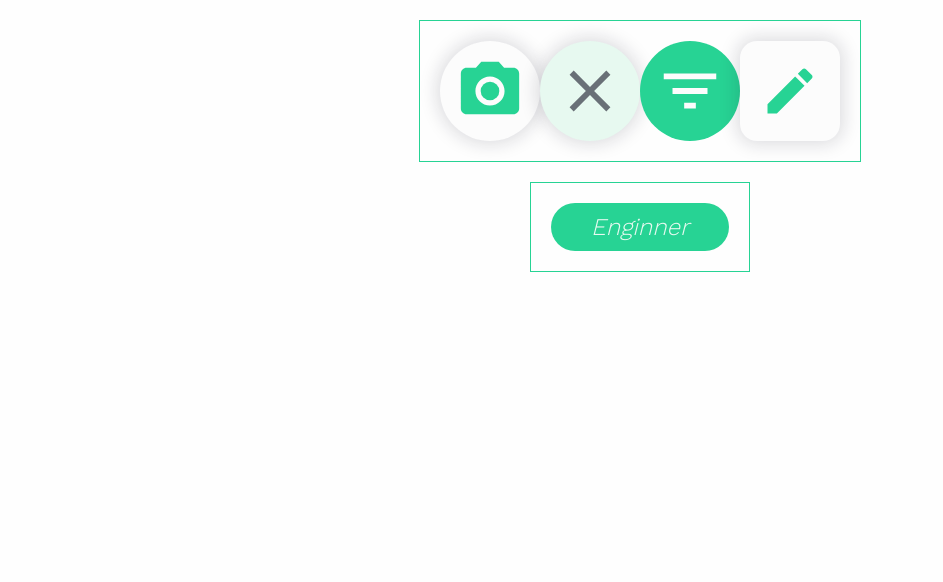
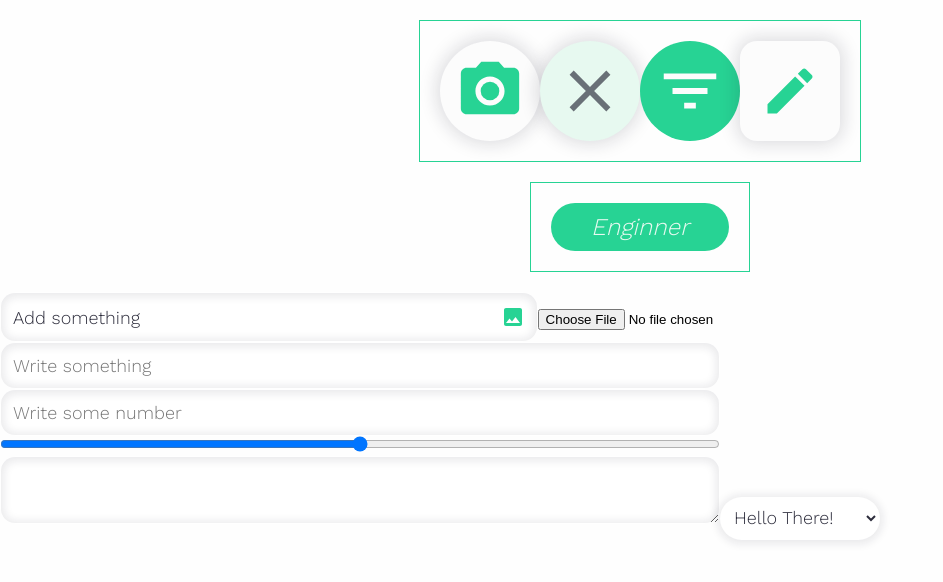
Before and after one commit to platzimaster-wedeal/wefront, a React app: page /draw in a window 1280 px wide. Shown: the top 582 px of the page, without its empty margins (0-943 px from the left). Built offline with nearby package versions, Linux system fonts and the light colour scheme.

Commit message:
[ADD] feature/inputsForm - Just left the range input :(

```diff
--- a/src/assets/styles/App.scss
+++ b/src/assets/styles/App.scss
@@ -4,12 +4,15 @@
 @import './Media.scss';
 @import './Vars.scss';
 
+// Mixins
+@import './Breakpoints.scss';
+
 @import './partials/sizes.scss';
 @import './partials/spacing.scss';
 @import './partials/colors.scss';
 @import './partials/shadows.scss';
 @import './partials/text.scss';
-
+@import './partials/inputs.scss';
 
 :root {
   --color-primary: $color-primary;
--- /dev/null
+++ b/src/assets/styles/partials/inputs.scss
@@ -0,0 +1,105 @@
+// Inputs texts and numbers
+input[type="text"], input[type="number"], .input-file__view, textarea, select {
+  box-sizing: border-box;
+  padding: $space-size-extra-small;
+  min-width: 160px;
+  width: 72%;
+  max-width: 270px;
+  box-shadow: inset $shadow-extra-small;
+  border: 1px solid transparent;
+  border-radius: 12px;
+  @include font-size($font-size-normal - 3);
+  font-family: $font-secondary;
+  color: $color-black-90;
+  background-color: #fff;
+  transition: .3s ease-in-out;
+  outline: none;
+
+  @include media(mobile-n){
+    border-radius: 15px;
+    max-width: 300px;
+  }
+  @include media(mobile-l){
+    max-width: 360px;
+  }
+  @include media(tablet){
+    padding: $space-size-small;
+    max-width: 720px;
+  }
+
+}
+input[type="text"]:focus, input[type="number"]:focus, textarea:focus, select:focus, input[type="file"]:focus {
+  border: 1px solid $color-primary-30;
+}
+input[type="text"]:hover, input[type="number"]:hover, textarea:hover, select:hover, input[type="file"]:hover {
+  box-shadow: inset $shadow-small-green;
+  border: 1px solid $color-primary-90;
+}
+
+// File
+.input-file__view input[type="file"] {
+  opacity: 0;
+  width: 100%;
+  position: absolute;
+}
+.input-file__view {
+  overflow: hidden;
+  display: inline-flex;
+  position: relative;
+  width: 42%;
+  padding: $space-size-small;
+  justify-content: space-between;
+  align-items: center;
+  transition: .3s ease-in-out;
+
+  & svg {
+    fill: $color-primary;
+  }
+
+  & p {
+    @include font-size($font-size-small - 3);
+
+    @include media(mobile-l) {
+      @include font-size($font-size-normal - 3);
+    }
+  }
+}
+.input-file__view:hover {
+  box-shadow: inset $shadow-small-green;
+}
+.input-file__view:focus {
+  box-shadow: inset $shadow-small-green;
+}
+
+
+// Range
+input[type="range"] {
+  box-sizing: border-box;
+  padding: 0;
+  margin: 0;
+  width: 72%;
+  max-width: 270px;
+  @include media(mobile-n){
+    border-radius: 15px;
+    max-width: 300px;
+  }
+  @include media(mobile-l){
+    max-width: 360px;
+  }
+  @include media(tablet){
+    max-width: 720px;
+  }
+}
+
+// Lists
+select {
+  width: 12%;
+  padding: $space-size-extra-small;
+  border-radius: 24px;
+  box-shadow: $shadow-extra-small;
+
+}
+option {
+  border: 1px solid $color-primary-30;
+  @include font-size($font-size-small);
+}
--- a/src/assets/styles/partials/shadows.scss
+++ b/src/assets/styles/partials/shadows.scss
@@ -1,3 +1,4 @@
+$shadow-extra-small: 0 1px 9px 3px hsla(240,27%,12%, .09);
 $shadow-small: 0 0 12px 3px hsla(240,27%,12%, .12);
 $shadow-normal: 0 0 18px 3px hsla(240,27%,12%, .15);
 $shadow-large: 0 0 21px 3px hsla(240,27%,12%, .18);
--- a/src/assets/styles/partials/sizes.scss
+++ b/src/assets/styles/partials/sizes.scss
@@ -1,6 +1,47 @@
-$font-size-large: 66px;
-$font-size-big: 60px;
-$font-size-medium: 42px;
-$font-size-normal: 30px;
-$font-size-small: 21px;
-$font-size-extra-small: 15px;
+$font-size-large: 60px;
+$font-size-big: 42px;
+$font-size-medium: 30px;
+$font-size-normal: 21px;
+$font-size-small: 15px;
+
+$space-size-extra-large: 60px;
+$space-size-large: 36px;
+$space-size-extra-big: 27px;
+$space-size-big: 21px;
+$space-size-medium: 18px;
+$space-size-normal: 15px;
+$space-size-small: 12px;
+$space-size-extra-small: 9px;
+
+
+/*This mixin executes a sass function so that the font size that we define adjusts to the different devices.*/
+
+/* HOW TO USE IT
+
+You must import this mixin in every .scss file that will contain component styles and needs the font-size property
+
+Example:
+
+@import "../FontSize.scss";
+
+.header a {
+  color: #fff;
+  text-decoration: none;
+  font-family: $basicFontFamily;
+  font-size: 16px;
+  font-weight: 500;
+  @include font-size(16px);
+}
+
+**********************/
+
+@function calculateRem($size) {
+  $remSize: $size / 16px;
+  @return $remSize * 1rem;
+}
+
+@mixin font-size($size) {
+  font-size: $size;
+  font-size: calculateRem($size);
+  line-height: calculateRem($size) 1.5;
+}
--- /dev/null
+++ b/src/components/inputFile/InputFile.jsx
@@ -0,0 +1,23 @@
+import React, {useState,useEffect} from 'react';
+import { MdImage } from 'react-icons/md'
+
+const InputFile = ({widt, height, placeholder = 'Add something'}) => {
+
+  const [nameFile, setNameFile] = useState('')
+
+  const handleInputFile = (ev) => {
+    setNameFile(ev.currentTarget.files[0].name)
+  }
+
+  return (
+      <div className="input-file__view">
+        <input type="file" onChange={handleInputFile} />
+        <p>
+          { nameFile.length > 0 ? nameFile : placeholder }
+        </p>
+        <MdImage size="24" />
+      </div>
+  );
+}
+
+export default InputFile;
--- a/src/container/Draw.js
+++ b/src/container/Draw.js
@@ -5,6 +5,8 @@ import SmallButtonSA from "../components/Buttons/SmallButtonSA";
 import ButtonAction from "../components/Buttons/ButtonAction";
 import Label from "../components/Labels/Labels";
 import "../assets/styles/components/Draw/Draw.scss";
+
+import InputFile from '../components/inputFile/InputFile'
 
 const Draw = () => {
  return (
@@ -28,6 +30,20 @@ const Draw = () => {
    <div className="andres__components__test container__test">
     <Label name="Enginner" active />
    </div>
+   <div>
+      <InputFile />
+      <input type="file" placeholder="SElect my dicks" />
+      <input type="text" placeholder="Write something" />
+      <input type="number" placeholder="Write some number" />
+      <input type="range" placeholder="Write some number" />
+      <textarea></textarea>
+      <select>
+         <option>Hello There!</option>
+         <option>Hello There!</option>
+         <option>Hello There!</option>
+      </select>
+
+   </div>
   </>
  );
 };
--- a/webpack.config.js
+++ b/webpack.config.js
@@ -68,7 +68,7 @@ module.exports = {
       options: {
        filename: "[name]-[hash].[ext]",
        outputPath: "assets/images",
-       publicPath: "assets/images",
+       publicPath: "/assets/images",
       },
      },
     ],
@@ -81,7 +81,7 @@ module.exports = {
       options: {
        filename: "[name]-[hash].[ext]",
        outputPath: "assets/fonts",
-       publicPath: "assets/fonts",
+       publicPath: "/assets/fonts",
       },
      },
     ],
```
Also changed, not shown: src/assets/styles/components/Draw/Draw.scss (line endings or trailing spaces).
